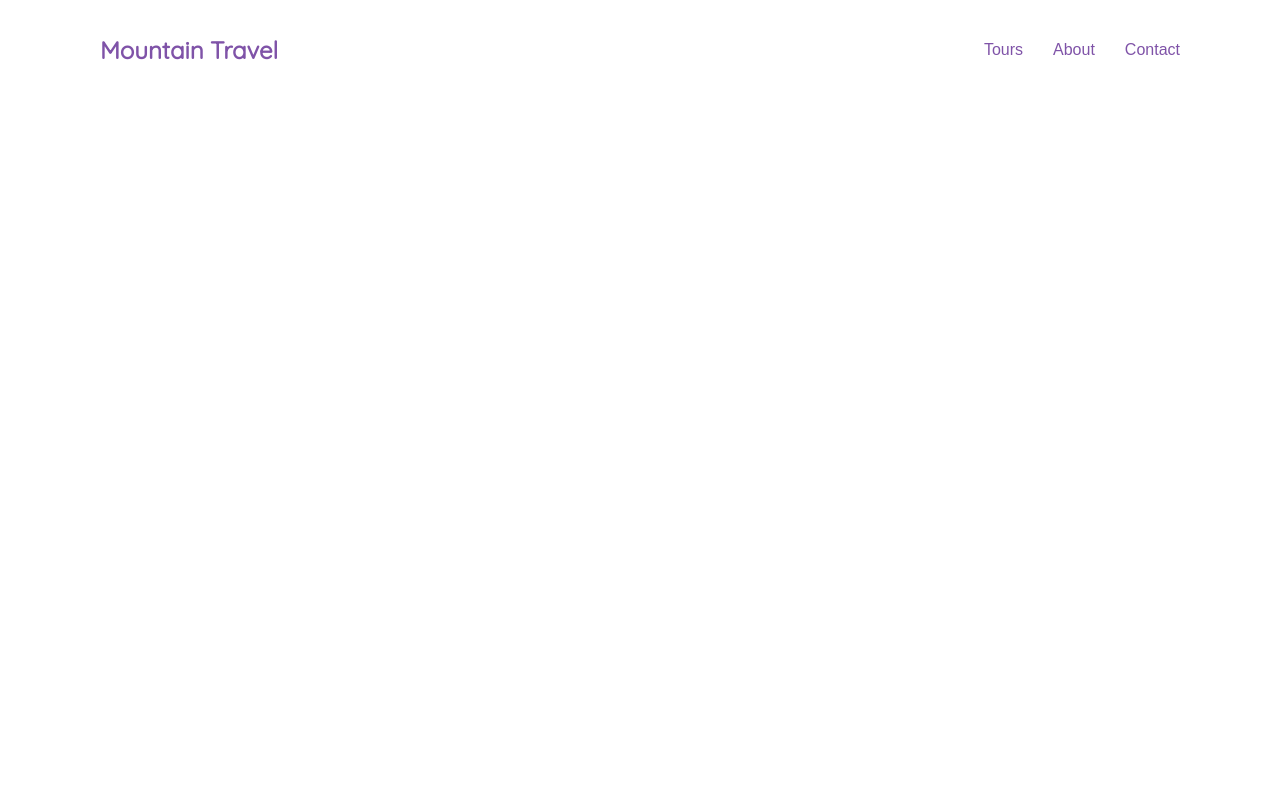
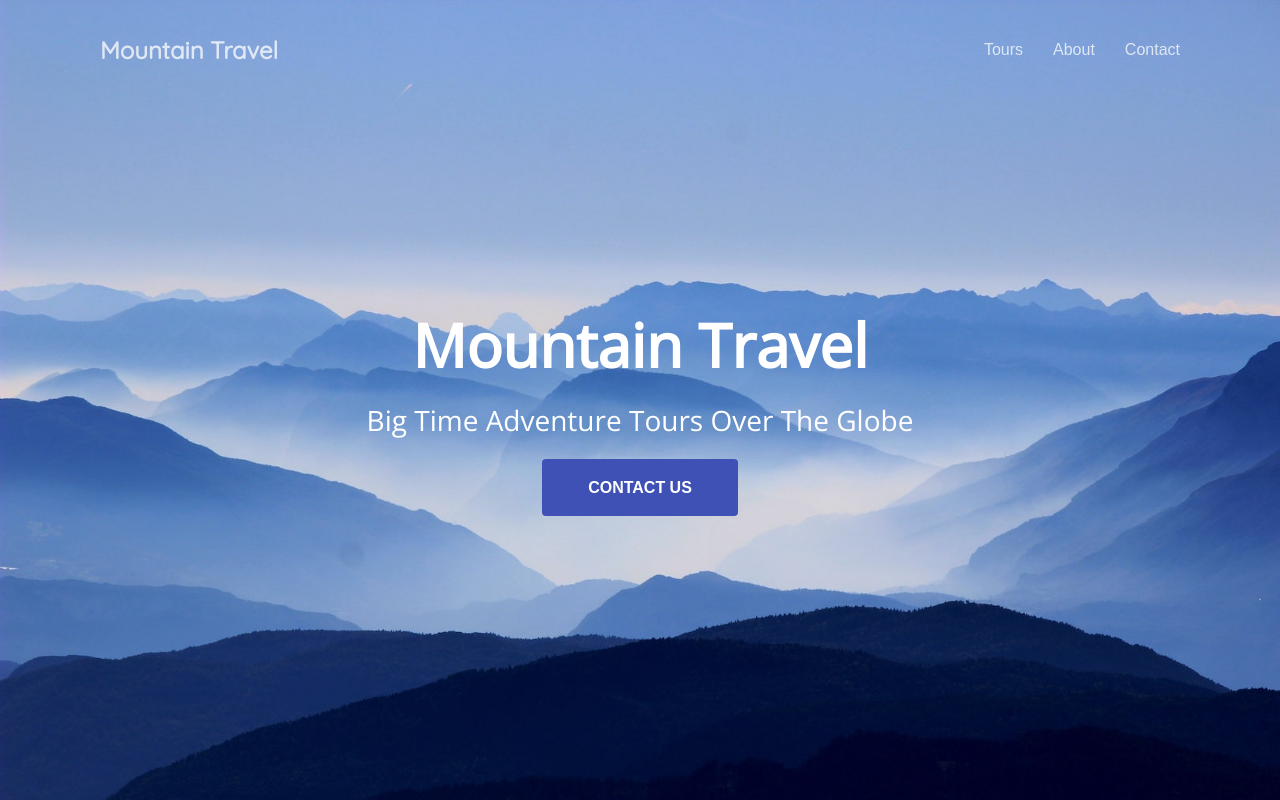
Before and after one commit to AdditionalTesting/flexbox-example-frontend, a plain HTML site: page index.html in a window 1280 px wide. Drawn offline with nearby package versions, Linux system fonts and the light colour scheme.

Commit message:
styled the page into a basic working demo page

```diff
--- a/assets/css/styles.css
+++ b/assets/css/styles.css
@@ -13,6 +13,7 @@ nav{
     list-style: none;
 }
 a{
+    color: #fff;
     text-decoration: none;
     opacity: 0.75;
 }
@@ -21,7 +22,27 @@ a:hover{
     opacity: 1;
 }
 
+a.btn{
+    border-radius: 4px;
+    text-transform: uppercase;
+    font-weight: bold;
+    text-align: center;
+    background-color: #3f51b5;
+    opacity: 1;
+
+}
+
+section{
+    display: flex;
+    flex-direction: column;
+    align-items: center;
+    padding: 100px 80px;
+}
+
 header{
+    color: #fff;
+    position: absolute;
+    width: 100%;
     display:flex;
     justify-content: space-between;
     align-items: center;
@@ -47,3 +68,38 @@ header nav{
 header nav li{
     margin: 0 15px;
 }
+
+
+
+.hero{
+    color:#fff;
+    position: relative;
+    justify-content: center;
+    text-align: center;
+    min-height: 100vh;
+}
+
+.hero .background-image{
+    position: absolute;
+    top: 0;
+    left: 0;
+    width: 100%;
+    height: 100%;
+    background-size: cover;
+    z-index: -1;
+    background-color: #80a3db;
+}
+
+.hero h1{
+    font: bold 60px "Open Sans";
+    margin-bottom: 15px;
+}
+
+.hero h3{
+    font: normal 28px "Open Sans";
+    margin-bottom: 40px;
+}
+
+.hero a.btn{
+    padding: 20px 46px;
+}
--- a/index.html
+++ b/index.html
@@ -22,5 +22,13 @@
       </li>
     </nav>
   </header>
+  <section class="hero">
+    <div class="background-image" style="background-image: url(assets/img/main.jpg);"></div>
+    <div class="hero-content-area">
+      <h1>Mountain Travel</h1>
+      <h3>Big Time Adventure Tours Over The Globe</h3>
+      <a href="" class="btn">Contact Us</a>
+    </div>
+  </section>
 </body>
 </html>
```
